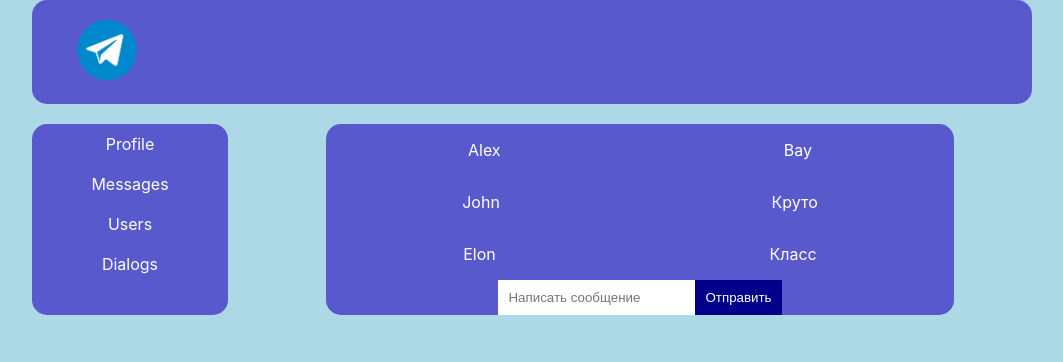
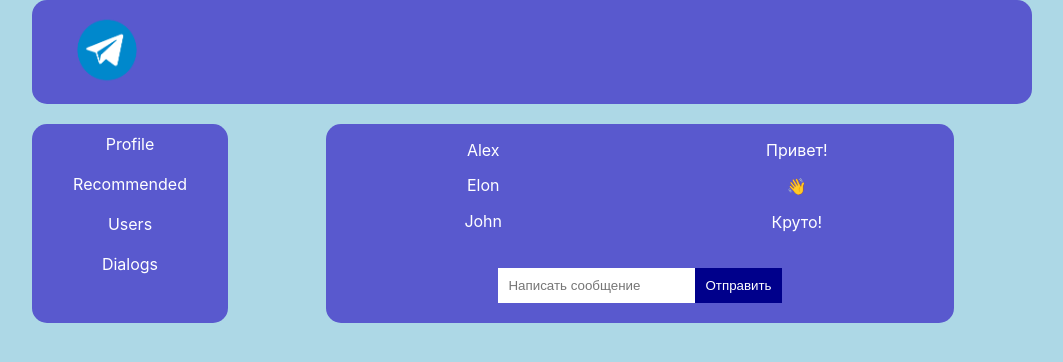
Before and after one commit to AlexB-cyber/webNetwork, a React (Create React App) app: page /dialogs in a window 1280 px wide. Shown: the top 362 px of the page, without its empty margins (108-1171 px from the left). Built offline with nearby package versions, Linux system fonts and the light colour scheme.

Commit message:
version-4

```diff
--- /dev/null
+++ b/src/components/dialogs/dialog/dialog.jsx
@@ -0,0 +1,12 @@
+import React from "react";
+import { NavLink } from "react-router-dom/cjs/react-router-dom.min";
+
+function Dialog(props) {
+  return(
+    <div className="user">
+      <NavLink to={`/dialogs/${props.id}`}>{props.name}</NavLink>
+    </div>
+  )
+}
+
+export default Dialog;
--- a/src/components/dialogs/dialogs.css
+++ b/src/components/dialogs/dialogs.css
@@ -3,23 +3,47 @@
   text-align: center;
   margin: auto;
   display: flex;
-  flex-direction: column;
-  flex-wrap: nowrap;
+  flex-direction: row;
+  flex-wrap: wrap;
 }
+
+.user a {
+  text-decoration: none;
+  color: white;
+}
+
+.user {
+  margin-top: 15.5px
+}
+.user:hover{
+  border-radius: 15px;
+  background: darkblue;
+}
+
 .message {
   display: flex;
   text-align: left;
-  justify-content: space-around;
+  justify-content: center;
+}
+
+.messages-container {
+  width: 50%;
+  text-align: center;
+}
+
+.dialogs-container {
+  width: 50%;
 }
 .send {
-  justify-content: center;
-  display: flex;
+  margin:20px 0 20px 0 ;
+  width: 100%;
 }
 input {
   border: none;
   outline: none;
   padding: 10px 10px;
 }
+
 button {
   border: none;
   outline: none;
--- a/src/components/dialogs/dialogs.jsx
+++ b/src/components/dialogs/dialogs.jsx
@@ -1,20 +1,21 @@
 import React from "react";
 import "./dialogs.css"
+import { NavLink } from "react-router-dom/cjs/react-router-dom.min";
+import Dialog from "./dialog/dialog";
+import Messages from "../messages/messages";
 
-function Dialogs() {
-  return(
+function Dialogs(props) {
+  return (
     <div className="dialogs">
-      <div className="message">
-        <p>Alex</p>
-        <p>Вау</p>
+      <div className="dialogs-container">
+        <Dialog name={'Alex'} id={'1'}/>
+        <Dialog name={'Elon'} id={'2'}/>
+        <Dialog name={'John'} id={'3'}/>
       </div>
-      <div className="message">
-        <p>John</p>
-        <p>Круто</p>
-      </div>
-      <div className="message">
-        <p>Elon</p>
-        <p>Класс</p>
+      <div className="messages-container">
+        <Messages message="Привет!"/>
+        <Messages message="👋"/>
+        <Messages message="Круто!"/>
       </div>
       <div className="send">
         <input type="text" placeholder="Написать сообщение"/>
--- /dev/null
+++ b/src/components/messages/messages.jsx
@@ -0,0 +1,12 @@
+import React from "react";
+import { NavLink } from "react-router-dom/cjs/react-router-dom.min";
+
+function Messages(props) {
+  return(
+    <div className="messages">
+      <p>{props.message}</p>
+    </div>
+  )
+}
+
+export default Messages;
--- a/src/components/navbar/navbar.jsx
+++ b/src/components/navbar/navbar.jsx
@@ -6,7 +6,7 @@ function Navbar() {
   return(
     <div className="Navbar">
       <NavLink to="/profile">Profile</NavLink>
-      <NavLink to="/messages">Messages</NavLink>
+      <NavLink to="/recommended">Recommended</NavLink>
       <NavLink to="/users">Users</NavLink>
       <NavLink to="/dialogs">Dialogs</NavLink>
     </div>
--- a/src/components/profile/posts/posts.jsx
+++ b/src/components/profile/posts/posts.jsx
@@ -15,7 +15,7 @@ function Posts() {
         <Post message="Класс!"/>
         <Post message="Вау!"/>
         <Post message="👋!"/>
-      </div>
+    </div>
   )
 }
 
--- a/src/components/profile/profile.jsx
+++ b/src/components/profile/profile.jsx
@@ -9,8 +9,8 @@ function Profile() {
       <div className="me">
         <img src={Avatar1} className="Avatar1"/>
         <h2>Райaн Гослинг</h2>
-        <Posts/>
       </div>
+      <Posts/>
     </div>
   )
 }
```
